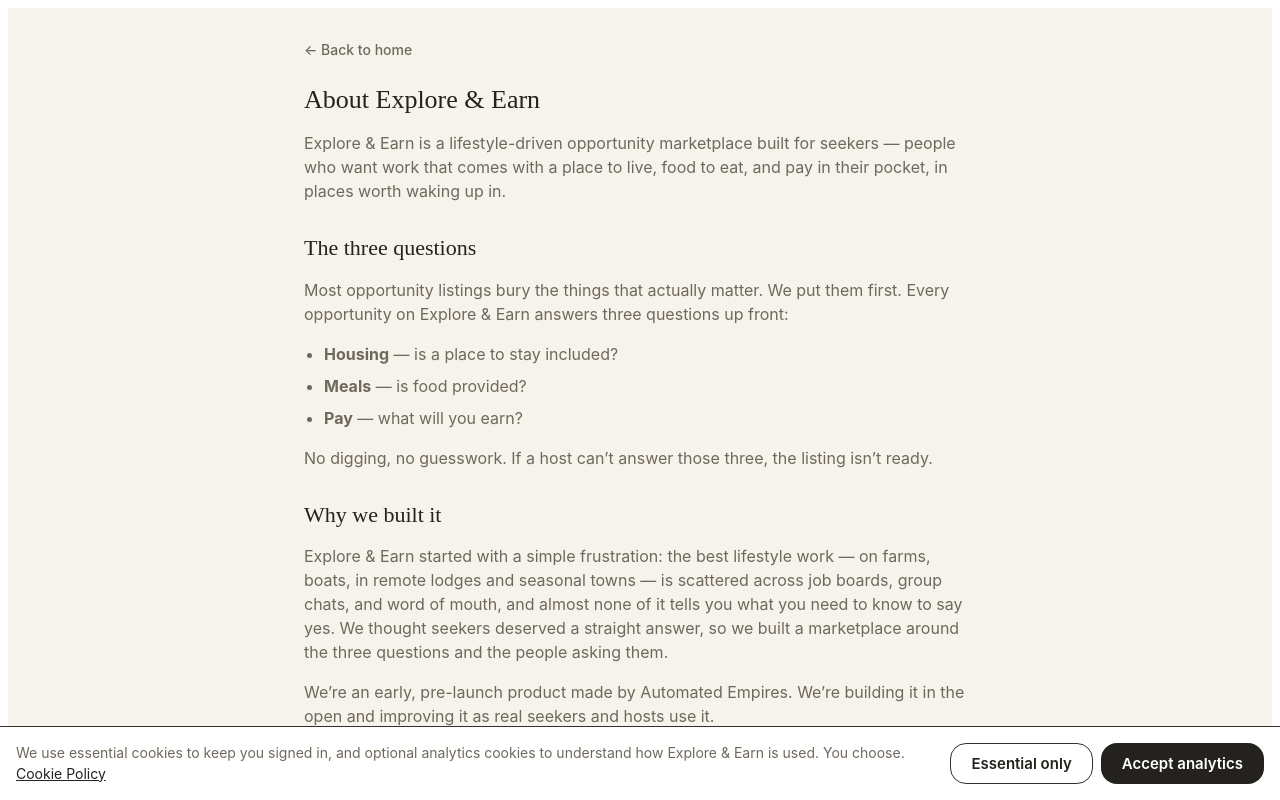
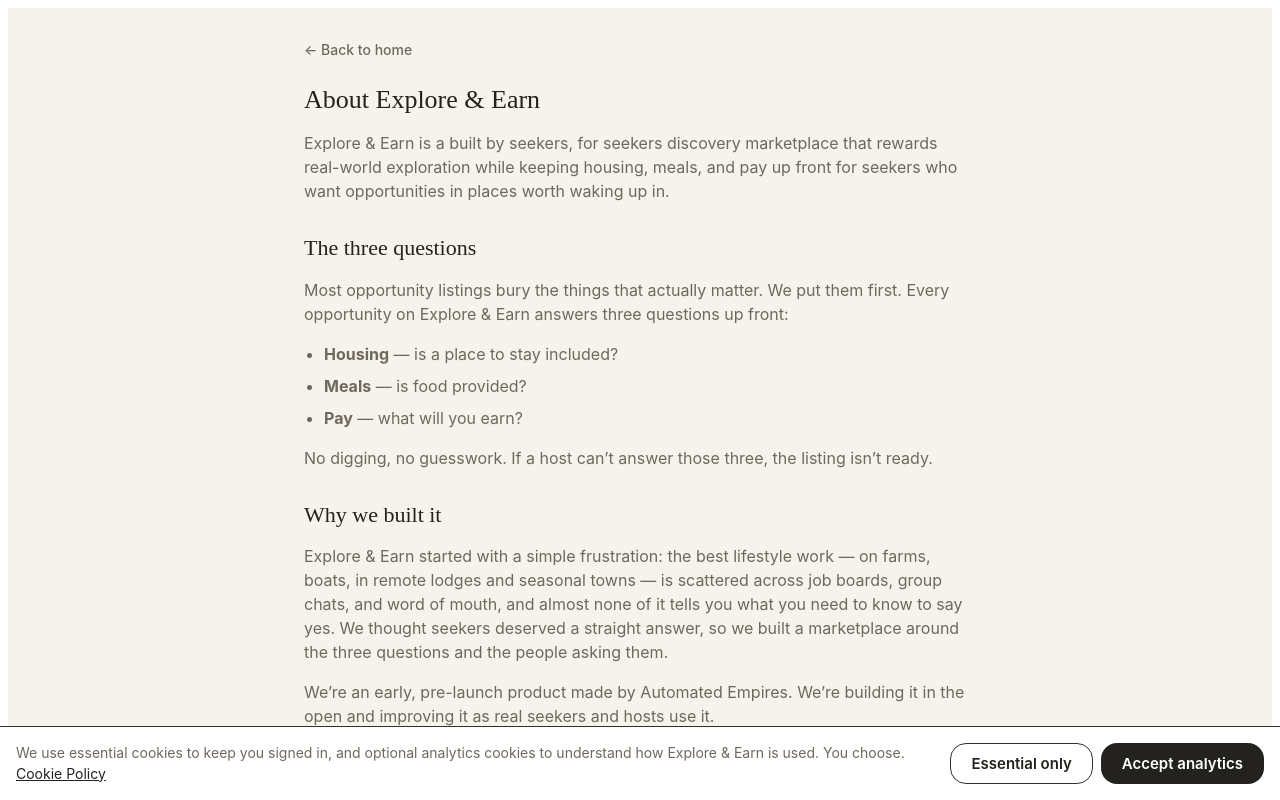
Before and after one commit to AutomatedEmpires/explore-and-earn, a Next.js app in the folder apps/web/: page /about in a window 1280 px wide. Shown: the top 800 px of the page. Built offline with nearby package versions, Linux system fonts and the light colour scheme; no server answers.

Commit message:
docs: align product canon copy

```diff
--- a/apps/web/app/(legal)/about/page.tsx
+++ b/apps/web/app/(legal)/about/page.tsx
@@ -6,7 +6,7 @@
 	return {
 		title: "About",
 		description:
-			"Explore & Earn is a lifestyle-driven opportunity marketplace built for seekers \u2014 every opportunity answers three questions: housing, meals, and pay.",
+			"Explore & Earn is a built by seekers, for seekers discovery marketplace that rewards real-world exploration.",
 	};
 }
 
@@ -15,9 +15,9 @@
 		<>
 			<h1>About Explore & Earn</h1>
 			<p>
-				Explore & Earn is a lifestyle-driven opportunity marketplace built for
-				seekers — people who want work that comes with a place to live, food to
-				eat, and pay in their pocket, in places worth waking up in.
+				Explore & Earn is a built by seekers, for seekers discovery marketplace
+				that rewards real-world exploration while keeping housing, meals, and pay
+				up front for seekers who want opportunities in places worth waking up in.
 			</p>
 
 			<h2>The three questions</h2>
```
Also changed, not shown: 4 other files (tests, documents, lock files or other folders).
